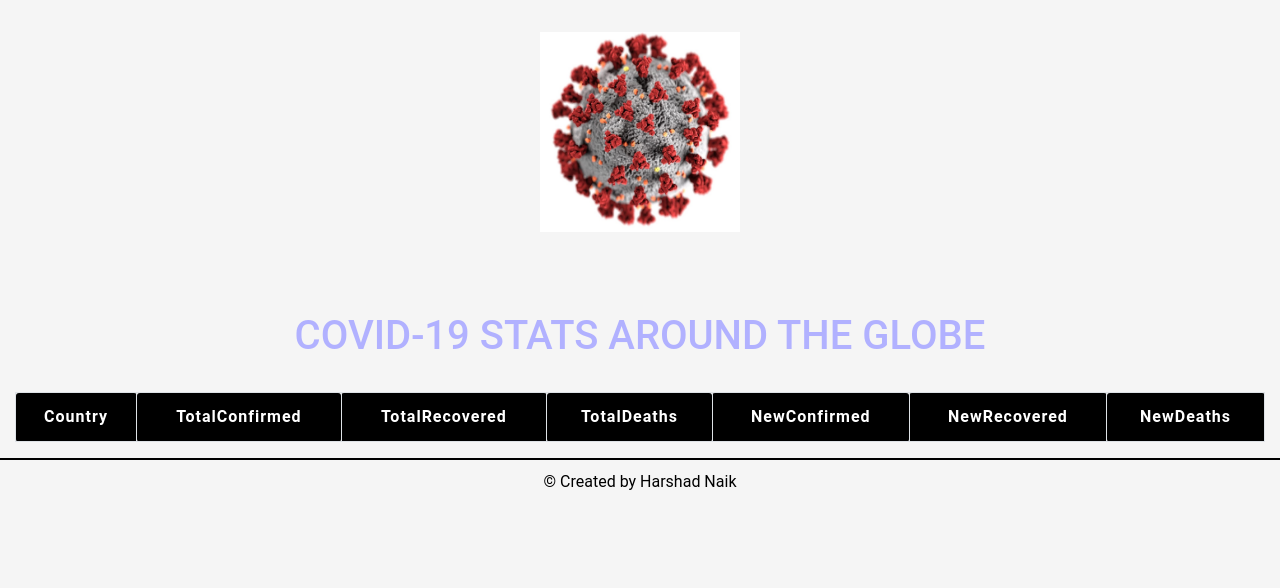
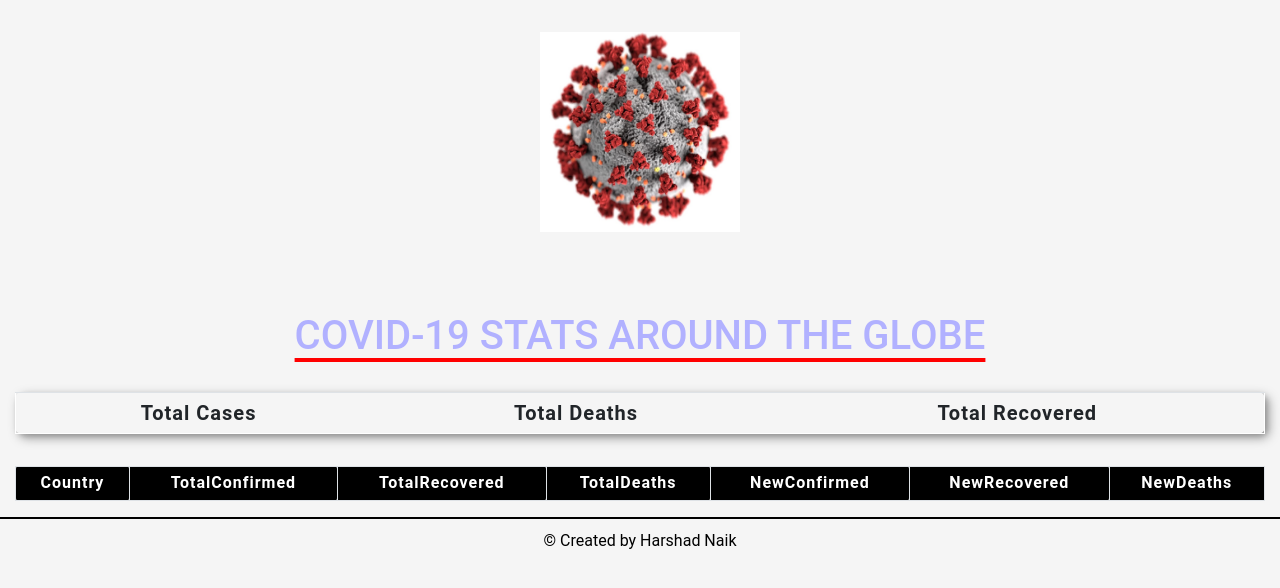
Before and after one commit to harshadnaik96/covid19-tracking-website, a plain HTML site: page index.html in a window 1280 px wide. Drawn offline with nearby package versions, Linux system fonts and the light colour scheme; no server answers.

Commit message:
"Second commit"

```diff
--- a/app.js
+++ b/app.js
@@ -3,9 +3,27 @@ function getData() {
     .then((res) => res.json())
     .then((data) => {
       let tableValue = document.getElementById("table-value");
+      let tbValue = document.getElementById("tbvalue");
+
+      //Global cell
+      let Row = tbValue.insertRow();
+
+      // cell 1
+      Row.insertCell(0);
+      tbValue.rows[1].cells[0].innerHTML = data.Global.TotalConfirmed;
+
+      // cell 2
+      Row.insertCell(1);
+      tbValue.rows[1].cells[1].innerHTML = data.Global.TotalDeaths;
+
+      // cell 3
+
+      Row.insertCell(2);
+      tbValue.rows[1].cells[2].innerHTML = data.Global.TotalRecovered;
+
+      // Countries cell
       for (var i = 1; i < data["Countries"].length; i++) {
         let row = tableValue.insertRow();
-
         // cell 1
         row.insertCell(0);
         tableValue.rows[i].cells[0].innerHTML =
--- a/index.html
+++ b/index.html
@@ -17,26 +17,38 @@
     <div class="image">
       <img src="covid.jpg" alt="Covid19" width="200" height="200" />
     </div>
-    <section class="corona-updates container-fluid">
+
+    <section class="container-fluid">
       <!-- Title -->
       <div class="text-center text-uppercase title">
         <h1>Covid-19 Stats around the globe</h1>
       </div>
+      <!-- Total world numbers  -->
+
+      <div class="table-sm">
+        <table class="table text-center tbl" id="tbvalue">
+          <tr>
+            <th>Total Cases</th>
+            <th>Total Deaths</th>
+            <th>Total Recovered</th>
+          </tr>
+        </table>
+      </div>
 
       <!-- Table elements -->
-      <div class="table-responsive">
+      <div class="table-sm">
         <table
           class="table table-bordered table-striped text-center"
           id="table-value"
         >
           <tr>
-            <th>Country</th>
-            <th>TotalConfirmed</th>
-            <th>TotalRecovered</th>
-            <th>TotalDeaths</th>
-            <th>NewConfirmed</th>
-            <th>NewRecovered</th>
-            <th>NewDeaths</th>
+            <th class="th">Country</th>
+            <th class="th">TotalConfirmed</th>
+            <th class="th">TotalRecovered</th>
+            <th class="th">TotalDeaths</th>
+            <th class="th">NewConfirmed</th>
+            <th class="th">NewRecovered</th>
+            <th class="th">NewDeaths</th>
           </tr>
         </table>
       </div>
--- a/styles.css
+++ b/styles.css
@@ -20,9 +20,13 @@ body {
   margin-top: 5rem;
   margin-bottom: 2rem;
   color: #b1b1ff;
+  text-decoration-line: underline;
+  text-decoration-color: red;
+  text-decoration-style: solid;
+  text-underline-position: under;
 }
 
-th {
+.th {
   background-color: #000;
   color: #fff;
   border-radius: 3px;
@@ -36,3 +40,13 @@ footer {
   background-color: whitesmoke;
   border-top: 2px solid rgb(0, 0, 0);
 }
+
+.tbl {
+  margin: 2rem 0;
+  font-size: 20px;
+  letter-spacing: 1px;
+  border: 1px solid #fff;
+  border-radius: 7px;
+  box-shadow: 0.2em 0.2em 0.55em rgba(0, 0, 0, 0.35),
+    0.125em 0.125em 0.25em rgba(0, 0, 0, 0.15);
+}
```
